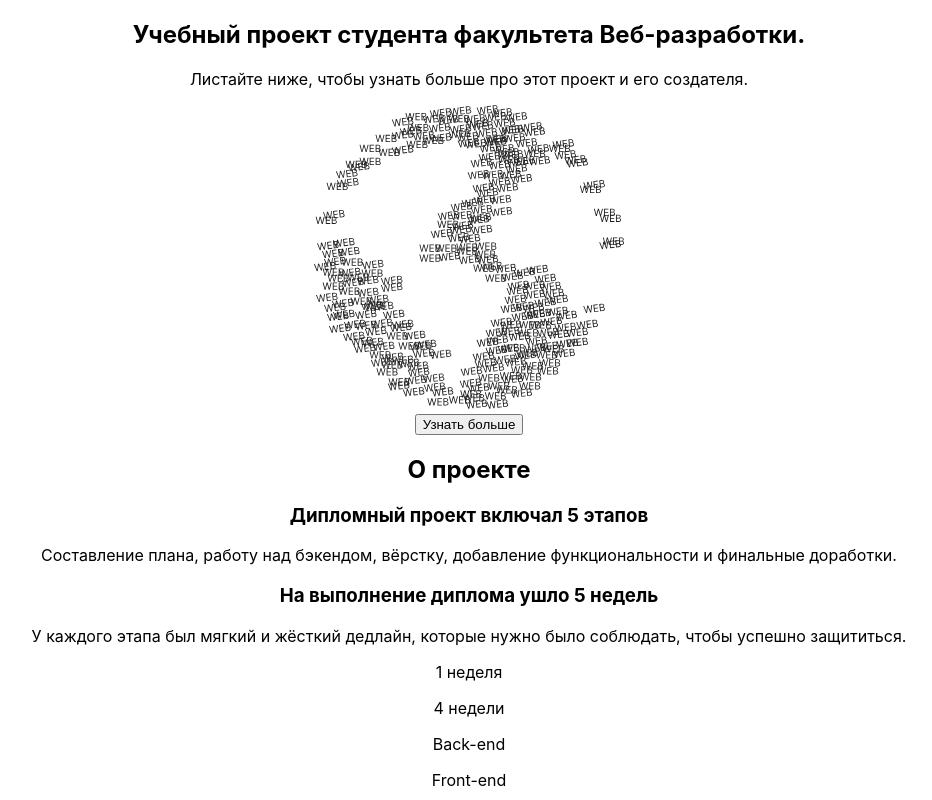
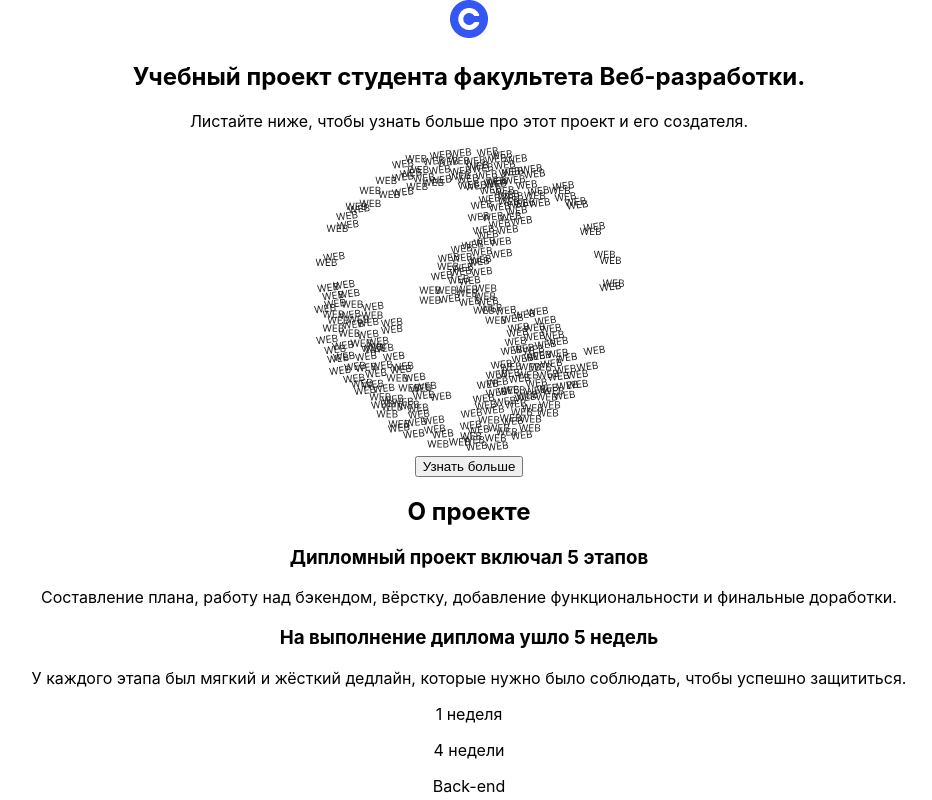
Before and after one commit to GlazkovPavel/movies-explorer-frontend, a React (Create React App) app: page / in a window 1280 px wide. Shown: the top 800 px of the page, without its empty margins (171-1103 px from the left). Built offline with nearby package versions, Linux system fonts and the light colour scheme.

Commit message:
feat: сделал header

```diff
--- a/src/components/Header/Header.js
+++ b/src/components/Header/Header.js
@@ -1,10 +1,27 @@
 import React from "react";
-import './Header.css'
+import './Header.css';
+import header__logo from '../../images/header__logo.png'
+import {Link, Route} from "react-router-dom";
 
 export function Header(){
   return(
-    <header className="header">
 
-    </header>
+      <section className="header">
+        <img src={header__logo} className="header__logo" alt="Лого"/>
+        {/*<Route path="/signup">*/}
+        {/*  <Link to="/signin" className="header__button">Войти</Link>*/}
+        {/*</Route>*/}
+        {/*<Route path="/signin">*/}
+        {/*  <Link to="/signup" className="header__button">Регистрация</Link>*/}
+        {/*</Route>*/}
+        {/*<Route exact path="/">*/}
+        {/*  <div className="header__container">*/}
+        {/*    <p className="header__email">{props.email}</p>*/}
+        {/*    <button className="header__button" >Выйти</button>*/}
+        {/*  </div>*/}
+        {/*</Route>*/}
+
+      </section>
+
   )
 }
--- a/src/components/Main/Main.js
+++ b/src/components/Main/Main.js
@@ -6,11 +6,13 @@ import {Techs} from "../Techs/Techs";
 import {AboutMe} from "../AboutMe/AboutMe";
 import {Portfolio} from "../Portfolio/Portfolio";
 import {Footer} from "../Footer/Footer";
+import {Header} from "../Header/Header";
 
 
 export function Main(){
   return(
     <>
+      <Header />
       <Promo />
       <AboutProject />
       <Techs />
```
Also changed, not shown: src/images/header__logo.png (added).
